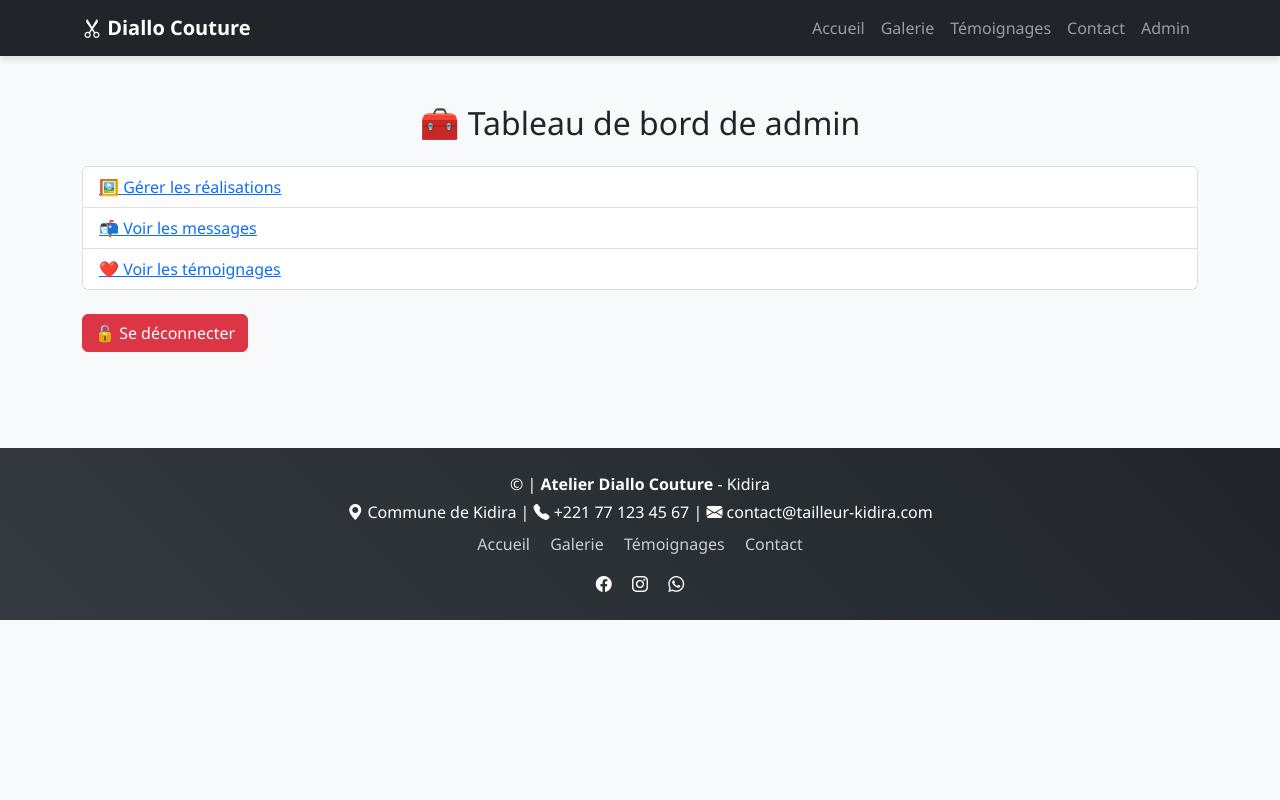
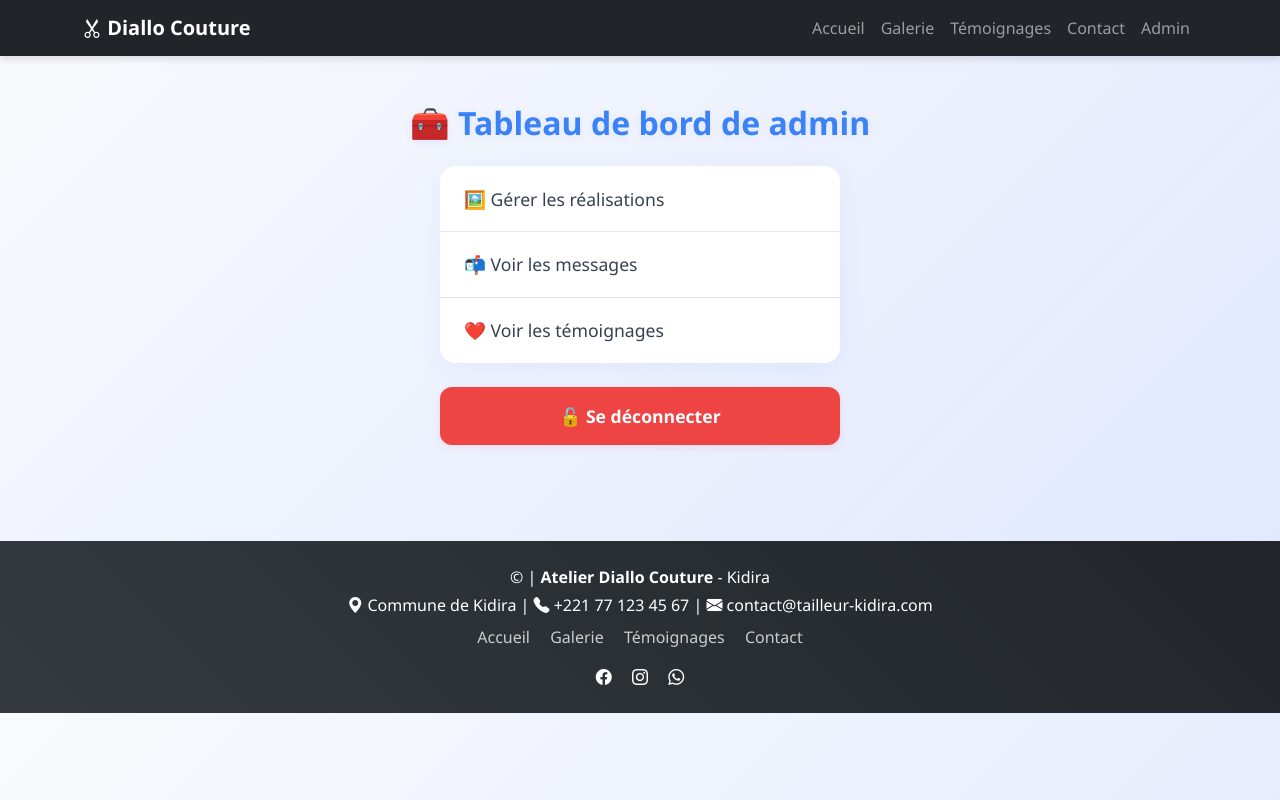
Before and after one commit to AbdoulSalam407/tailleur-kidira, a Flask app: page /admin/dashboard in a window 1280 px wide. Run offline with Flask 3, Linux system fonts and the light colour scheme; a user stored in the database is signed in.

Commit message:
first commit

```diff
--- a/app.py
+++ b/app.py
@@ -1,29 +1,30 @@
 from flask import Flask, render_template, request, redirect, url_for, session, flash
 import hashlib
 
-
-import sqlite3
+import mysql.connector
 import os
 from werkzeug.utils import secure_filename
 
 app = Flask(__name__)
 app.secret_key = 'votre_cle_secrete_a_personnaliser'  # indispensable pour les sessions
 
-# Dossier pour enregistrer les images
 UPLOAD_FOLDER = 'static/images'
 ALLOWED_EXTENSIONS = {'png', 'jpg', 'jpeg', 'gif'}
 
 app.config['UPLOAD_FOLDER'] = UPLOAD_FOLDER
 
-# Vérifie l’extension du fichier
 def allowed_file(filename):
     return '.' in filename and \
            filename.rsplit('.', 1)[1].lower() in ALLOWED_EXTENSIONS
 
-# Connexion à la base de données
+# Connexion à la base de données MySQL
 def get_db_connection():
-    conn = sqlite3.connect('tailleur.db')
-    conn.row_factory = sqlite3.Row
+    conn = mysql.connector.connect(
+        host='mysql-abdoul-salam-diallo.alwaysdata.net',
+        user='405601',
+        password='Asd781209169#',
+        database='abdoul-salam-diallo_tailleur_db'
+    )
     return conn
 
 @app.route('/')
@@ -33,18 +34,21 @@ def accueil():
 @app.route('/galerie')
 def galerie():
     conn = get_db_connection()
-    realisations = conn.execute("SELECT * FROM realisations").fetchall()
+    cursor = conn.cursor(dictionary=True)
+    cursor.execute("SELECT * FROM realisations")
+    realisations = cursor.fetchall()
     conn.close()
     return render_template('galerie.html', realisations=realisations)
 
 @app.route('/admin_galerie')
 def admin_galerie():
     conn = get_db_connection()
-    realisations = conn.execute("SELECT * FROM realisations").fetchall()
+    cursor = conn.cursor(dictionary=True)
+    cursor.execute("SELECT * FROM realisations")
+    realisations = cursor.fetchall()
     conn.close()
     return render_template('admin_galerie.html', realisations=realisations)
 
-# --- Ajouter une réalisation avec image uploadée ---
 @app.route('/ajouter', methods=['GET', 'POST'])
 def ajouter():
     if request.method == 'POST':
@@ -59,8 +63,9 @@ def ajouter():
             file.save(filepath)
 
             conn = get_db_connection()
-            conn.execute("INSERT INTO realisations (titre, image_url, description, prix) VALUES (?, ?, ?, ?)",
-                         (titre, filename, description, prix))
+            cursor = conn.cursor()
+            cursor.execute("INSERT INTO realisations (titre, image_url, description, prix) VALUES (%s, %s, %s, %s)",
+                           (titre, filename, description, prix))
             conn.commit()
             conn.close()
             return redirect(url_for('admin_galerie'))
@@ -71,14 +76,16 @@ def ajouter():
 @app.route('/modifier/<int:id>', methods=['GET', 'POST'])
 def modifier(id):
     conn = get_db_connection()
-    realisation = conn.execute("SELECT * FROM realisations WHERE id = ?", (id,)).fetchone()
+    cursor = conn.cursor(dictionary=True)
+    cursor.execute("SELECT * FROM realisations WHERE id = %s", (id,))
+    realisation = cursor.fetchone()
 
     if request.method == 'POST':
         titre = request.form['titre']
         description = request.form['description']
         prix = request.form['prix']
-        conn.execute("UPDATE realisations SET titre = ?, description = ?, prix = ? WHERE id = ?",
-                     (titre, description, prix, id))
+        cursor.execute("UPDATE realisations SET titre = %s, description = %s, prix = %s WHERE id = %s",
+                       (titre, description, prix, id))
         conn.commit()
         conn.close()
         return redirect(url_for('admin_galerie'))
@@ -89,20 +96,19 @@ def modifier(id):
 @app.route('/supprimer/<int:id>')
 def supprimer(id):
     conn = get_db_connection()
-    realisation = conn.execute("SELECT * FROM realisations WHERE id = ?", (id,)).fetchone()
+    cursor = conn.cursor(dictionary=True)
+    cursor.execute("SELECT * FROM realisations WHERE id = %s", (id,))
+    realisation = cursor.fetchone()
 
-    # Supprimer l'image liée
     if realisation and realisation["image_url"]:
         image_path = os.path.join(app.config['UPLOAD_FOLDER'], realisation["image_url"])
         if os.path.exists(image_path):
             os.remove(image_path)
 
-    # Supprimer la ligne de la base (prix est supprimé avec la ligne)
-    conn.execute("DELETE FROM realisations WHERE id = ?", (id,))
+    cursor.execute("DELETE FROM realisations WHERE id = %s", (id,))
     conn.commit()
     conn.close()
     return redirect(url_for('admin_galerie'))
-
 
 @app.route('/contact', methods=['GET', 'POST'])
 def contact():
@@ -112,19 +118,21 @@ def contact():
         message = request.form['message']
 
         conn = get_db_connection()
-        conn.execute("INSERT INTO messages (nom, email, message) VALUES (?, ?, ?)",
-                     (nom, email, message))
+        cursor = conn.cursor()
+        cursor.execute("INSERT INTO messages (nom, email, message) VALUES (%s, %s, %s)",
+                       (nom, email, message))
         conn.commit()
         conn.close()
 
         return render_template('contact.html', success=True)
     return render_template('contact.html')
 
-
 @app.route('/temoignages')
 def temoignages():
     conn = get_db_connection()
-    temoignages = conn.execute("SELECT * FROM temoignages").fetchall()
+    cursor = conn.cursor(dictionary=True)
+    cursor.execute("SELECT * FROM temoignages")
+    temoignages = cursor.fetchall()
     conn.close()
     return render_template('temoignages.html', temoignages=temoignages)
 
@@ -139,8 +147,10 @@ def admin_login():
         password_hashed = hash_password(password)
 
         conn = get_db_connection()
-        admin = conn.execute("SELECT * FROM admin WHERE username = ? AND password = ?",
-                             (username, password_hashed)).fetchone()
+        cursor = conn.cursor(dictionary=True)
+        cursor.execute("SELECT * FROM admin WHERE username = %s AND password = %s",
+                       (username, password_hashed))
+        admin = cursor.fetchone()
         conn.close()
 
         if admin:
@@ -163,18 +173,20 @@ def admin_logout():
     session.clear()
     return redirect(url_for('admin_login'))
 
-
 @app.route('/admin/messages')
 def admin_messages():
     conn = get_db_connection()
-    messages = conn.execute("SELECT * FROM messages ORDER BY id DESC").fetchall()
+    cursor = conn.cursor(dictionary=True)
+    cursor.execute("SELECT * FROM messages ORDER BY id DESC")
+    messages = cursor.fetchall()
     conn.close()
     return render_template('admin_messages.html', messages=messages)
 
 @app.route('/admin/messages/supprimer/<int:id>')
 def supprimer_message(id):
     conn = get_db_connection()
-    conn.execute("DELETE FROM messages WHERE id = ?", (id,))
+    cursor = conn.cursor()
+    cursor.execute("DELETE FROM messages WHERE id = %s", (id,))
     conn.commit()
     conn.close()
     return redirect(url_for('admin_messages'))
@@ -185,7 +197,9 @@ def admin_temoignages():
         return redirect(url_for('admin_login'))
 
     conn = get_db_connection()
-    temoignages = conn.execute("SELECT * FROM temoignages ORDER BY id DESC").fetchall()
+    cursor = conn.cursor(dictionary=True)
+    cursor.execute("SELECT * FROM temoignages ORDER BY id DESC")
+    temoignages = cursor.fetchall()
     conn.close()
     return render_template('admin_temoignages.html', temoignages=temoignages)
 
@@ -195,7 +209,9 @@ def modifier_temoignage(id):
         return redirect(url_for('admin_login'))
 
     conn = get_db_connection()
-    temoignage = conn.execute("SELECT * FROM temoignages WHERE id = ?", (id,)).fetchone()
+    cursor = conn.cursor(dictionary=True)
+    cursor.execute("SELECT * FROM temoignages WHERE id = %s", (id,))
+    temoignage = cursor.fetchone()
 
     if request.method == 'POST':
         nom = request.form['nom']
@@ -207,8 +223,8 @@ def modifier_temoignage(id):
             photo_filename = secure_filename(photo.filename)
             photo.save(os.path.join(app.config['UPLOAD_FOLDER'], photo_filename))
 
-        conn.execute("UPDATE temoignages SET nom = ?, message = ?, photo_url = ? WHERE id = ?",
-                     (nom, message, photo_filename, id))
+        cursor.execute("UPDATE temoignages SET nom = %s, message = %s, photo_url = %s WHERE id = %s",
+                       (nom, message, photo_filename, id))
         conn.commit()
         conn.close()
         return redirect(url_for('admin_temoignages'))
@@ -222,7 +238,8 @@ def supprimer_temoignage(id):
         return redirect(url_for('admin_login'))
 
     conn = get_db_connection()
-    conn.execute("DELETE FROM temoignages WHERE id = ?", (id,))
+    cursor = conn.cursor()
+    cursor.execute("DELETE FROM temoignages WHERE id = %s", (id,))
     conn.commit()
     conn.close()
     return redirect(url_for('admin_temoignages'))
@@ -241,8 +258,9 @@ def ajouter_temoignage():
             photo.save(os.path.join(app.config['UPLOAD_FOLDER'], photo_filename))
 
         conn = get_db_connection()
-        conn.execute("INSERT INTO temoignages (nom, message, photo_url) VALUES (?, ?, ?)",
-                     (nom, message, photo_filename))
+        cursor = conn.cursor()
+        cursor.execute("INSERT INTO temoignages (nom, message, photo_url) VALUES (%s, %s, %s)",
+                       (nom, message, photo_filename))
         conn.commit()
         conn.close()
 
@@ -250,9 +268,6 @@ def ajouter_temoignage():
 
     return render_template('ajouter_temoignage.html')
 
-
-
-
 if __name__ == '__main__':
     import os
     port = int(os.environ.get('PORT', 5000))
--- /dev/null
+++ b/static/css/admin_dashboard.css
@@ -0,0 +1,90 @@
+/* Google Fonts import */
+@import url('https://fonts.googleapis.com/css2?family=Montserrat:wght@400;700&display=swap');
+
+body {
+    font-family: 'Montserrat', Arial, sans-serif;
+    background: linear-gradient(135deg, #f8fafc 0%, #e0e7ff 100%);
+    margin: 0;
+    padding: 0;
+}
+
+h2 {
+    color: #3b82f6;
+    font-weight: 700;
+    margin-bottom: 2rem;
+    text-shadow: 0 2px 8px #e0e7ff;
+}
+
+.list-group {
+    max-width: 400px;
+    margin: 0 auto;
+    padding: 0;
+    border-radius: 16px;
+    box-shadow: 0 4px 24px rgba(59, 130, 246, 0.08);
+    background: #fff;
+}
+
+.list-group-item {
+    border: none;
+    border-bottom: 1px solid #e5e7eb;
+    padding: 1.2rem 1.5rem;
+    font-size: 1.1rem;
+    transition: background 0.2s;
+}
+
+.list-group-item:last-child {
+    border-bottom: none;
+}
+
+.list-group-item a {
+    color: #374151;
+    text-decoration: none;
+    display: block;
+    font-weight: 500;
+    transition: color 0.2s;
+}
+
+.list-group-item:hover {
+    background: #e0e7ff;
+}
+
+.list-group-item a:hover {
+    color: #3b82f6;
+}
+
+.btn {
+    display: block;
+    width: 100%;
+    max-width: 400px;
+    margin: 2rem auto 0 auto;
+    padding: 1rem;
+    font-size: 1.1rem;
+    font-weight: 700;
+    border-radius: 12px;
+    border: none;
+    background: #ef4444;
+    color: #fff;
+    box-shadow: 0 2px 8px rgba(239, 68, 68, 0.12);
+    transition: background 0.2s, box-shadow 0.2s;
+}
+
+.btn:hover {
+    background: #dc2626;
+    box-shadow: 0 4px 16px rgba(239, 68, 68, 0.18);
+}
+
+/* Responsive */
+@media (max-width: 600px) {
+    h2 {
+        font-size: 1.3rem;
+        margin-bottom: 1.2rem;
+    }
+    .list-group, .btn {
+        max-width: 95vw;
+        font-size: 1rem;
+    }
+    .list-group-item {
+        padding: 1rem 1rem;
+        font-size: 1rem;
+    }
+}
--- a/templates/base.html
+++ b/templates/base.html
@@ -11,6 +11,8 @@
   <link href="https://cdn.jsdelivr.net/npm/bootstrap-icons@1.10.5/font/bootstrap-icons.css" rel="stylesheet">
   <!-- Custom CSS -->
   <link rel="stylesheet" href="{{ url_for('static', filename='css/style.css') }}" />
+  <link rel="stylesheet" href="{{ url_for('static', filename='css/admin_dashboard.css') }}" />
+  <link rel="stylesheet" href="{{ url_for('static', filename='css/admin_galerie.css') }}" />
   <style>
     body {
       font-family: 'Segoe UI', sans-serif;
```
Also changed, not shown: init_db.py (+27 -20 lines), static/css/admin_galerie.css (added).
